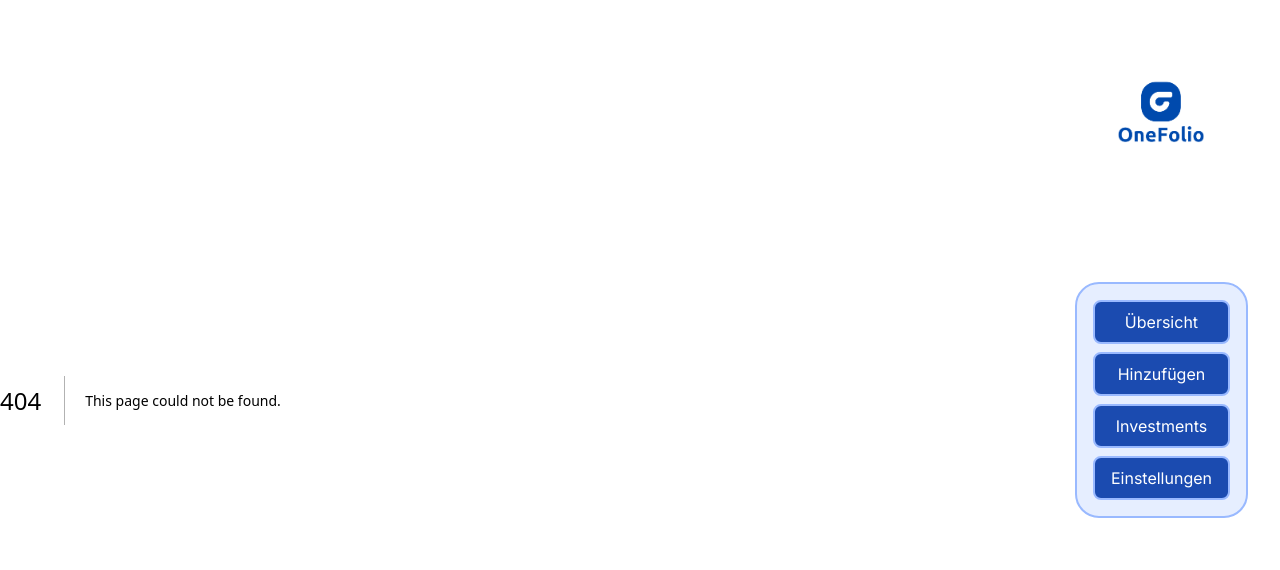
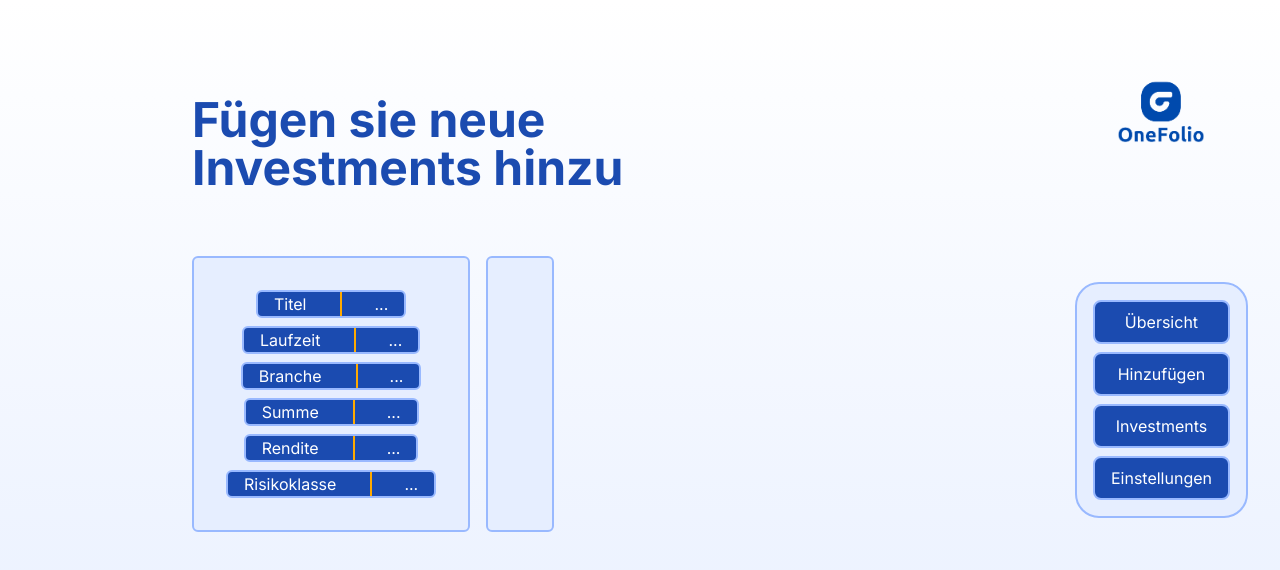
Before and after one commit to luca-engels-eprocessing/OneFolio, a Next.js app: page /addnew in a window 1280 px wide. Before the commit this address had no page. Shown: the top 570 px of the page. Built offline with nearby package versions, Linux system fonts and the light colour scheme.

Commit message:
first Rework for adding new shit to the stuff:::::::: TOOK WAY TO LONK WORKS NOW

```diff
--- /dev/null
+++ b/app/addnew/page.tsx
@@ -0,0 +1,58 @@
+import Table from '@/components/addInvestment/Table'
+import React from 'react'
+
+
+const sList = {
+    Titel: [],
+    Laufzeit: ["1 Jahr", "2 Jahre", "3 Jahre", "4 Jahre", "5 Jahre", "6 Jahre", "7 Jahre", "8 Jahre", "9 Jahre", "10 Jahre", "15 Jahre", "20 Jahre", "25 Jahre", "30 Jahre", "35 Jahre", "40 Jahre", "45 Jahre", "50 Jahre"],
+    Branche: ["Energie", "Technologie", "Immobilien", "Kryptowährung", "Gesundheit", "Finanzen", "Konsum", "Industrie", "Rohstoffe", "Sonstige"],
+    Sparte: ["Solar Energie", "Wind Energie", "Wasser Energie", "Kern Energie"],
+    Aktien: ["Dax", "TecDax", "MDax", "SDax", "Nasdaq", "Dow Jones", "S&P 500"],
+    Anleihen: ["Staatsanleihen", "Unternehmensanleihen", "Hochzinsanleihen", "Mischfonds", "Rentenfonds", "Geldmarktfonds", "Immobilienfonds", "Aktienfonds"],
+    Rohstoffe: ["Edelmetalle", "Rohstoffe", "Immobilien", "Kryptowährungen", "Fonds", "ETFs", "Sparpläne", "Zertifikate", "Optionen", "Kredit", "Konto"],
+    Immobilien: ["Familienhaus", "Mehrfamilienhaus", "Gewerbeimmobilie", "Immobilienfonds"],
+    Kryptowährungen: ["Bitcoin","Etherium","Doge Coin"],
+    Fonds: ["Mischfonds", "Rentenfonds", "Geldmarktfonds", "Immobilienfonds", "Aktienfonds"],
+    Rendite: ["5%", "7%", "10%", "12%", "15%", "20%"],
+}
+const startList = {
+    Titel: [],
+    Laufzeit: ["1 Jahr", "2 Jahre", "3 Jahre", "4 Jahre", "5 Jahre", "6 Jahre", "7 Jahre", "8 Jahre", "9 Jahre", "10 Jahre", "15 Jahre", "20 Jahre", "25 Jahre", "30 Jahre", "35 Jahre", "40 Jahre", "45 Jahre", "50 Jahre"],
+    Branche: {
+        Energie: {
+            Sparte: ["Solar Energie", "Wind Energie", "Wasser Energie", "Kern Energie"]
+        },
+        Technologie: {
+            Sparte: ["Startups", "Software", "Hardware", "Internet", "Künstliche Intelligenz"]
+        },
+        Immobilien: {
+            Sparte: ["Familienhaus", "Mehrfamilienhaus", "Gewerbeimmobilie","Einfamilienhaus", "Wohnung"]
+        },
+        Kryptowährung: {
+            Sparte: ["Bitcoin", "Etherium", "Doge Coin"]
+        },
+        Gesundheit: {
+            Sparte: ["Pharma", "Biotech", "Medizin"]
+        },
+        Finanzen: {
+            Sparte: ["Banken", "Versicherungen", "Fonds"]
+        },
+        Konsum: {
+            Sparte: ["Lebensmittel", "Kleidung", "Technik"]
+        },
+    },
+    Summe:[],
+    Rendite: ["5%", "7%", "10%", "12%", "15%", "20%"],
+    Risikoklasse: ["1", "2", "3", "4", "5"],
+}
+
+function AddNew() {
+  return (
+    <main className="flex h-screen w-screen flex-col gap-16 py-24 pl-48 ">
+        <h1 className={"h1"}>Fügen sie neue Investments hinzu</h1>
+        <Table items={startList}/>
+    </main>
+  )
+}
+
+export default AddNew
--- /dev/null
+++ b/components/addInvestment/Table.tsx
@@ -0,0 +1,81 @@
+"use client"
+import { createKey } from 'next/dist/shared/lib/router/router';
+import React, { useEffect, ReactNode, ReactElement, ReactHTMLElement, useState } from 'react'
+
+type Props = {
+    items: {},
+    setDisplay?: (val: boolean) => void;
+    className?: string;
+}
+
+const Table = (props: Props) => {
+    const [keyButtonList, setkeyButtonList] = useState<ReactNode[]>()
+    const [valueButtonList, setvalueButtonList] = useState<ReactNode[]>()
+    const [displayed, setDisplayed] = useState<boolean>(true)
+    const [modifyableList, setModifyableList] = useState<{}>(props.items)
+
+    const createValueButton = (key: string, value:any, index: number) => {
+        if(typeof value == 'string'){
+            return (
+                <button className='btn-nav rounded-md flex flex-row gap-8 px-4 group h-full w-fit' key={index} onClick={() => {console.log(value, " pressed")}}>
+                    <p>{value}</p>
+                </button>
+            );
+        }
+        else{
+            return (
+                <button className='btn-nav rounded-md flex flex-row gap-8 px-4 group h-full w-fit' key={index} onClick={() => {
+                    console.log("HERE",key)
+                    var list = {...modifyableList,...value}
+                    setModifyableList(list)
+                }}>
+                    <p>{key}</p>
+                </button>
+            )
+        }
+    }
+    const createKeyButton = (key: string, value: any, index: number) => {
+        return (
+            <button className='btn-nav rounded-md flex flex-row gap-8 px-4 group h-full w-fit' key={index} onClick={() => createValueList(key)}>
+                <p>{key}</p>
+                <div className={"border-r-2 w-1 h-full border-accentLight dark:border-accentDark group-hover:border-accentBorderLight group-focus:border-accentBorderLight dark:group-hover:border-accentBorderDark dark:group-focus:border-accentBorderDark"}/>
+                <p>...</p>
+            </button>
+        );
+    }
+
+    const createValueList = (key: string) => {
+        var buttons :ReactNode[] = []
+        {Object.entries(modifyableList[key as keyof typeof modifyableList]).map(([key, value], index) => {
+            buttons.push(createValueButton(key, value, index))
+        })}
+        setvalueButtonList(buttons)
+        setDisplayed(true)
+    }
+
+    useEffect(() => {
+        console.log(modifyableList)
+        var buttons :ReactNode[] = []
+        {Object.entries(modifyableList).map(([key, value], index) => {
+            buttons.push(createKeyButton(key, value, index))
+        })}
+        setkeyButtonList(buttons)
+    }, [modifyableList])
+
+
+
+    return (
+        <div className='flex flex-row gap-4'>
+            <div className={"flex-col flex gap-2 bg-sec border-def p-8 overflow-y-scroll scroll-light dark:scroll-dark rounded-md w-fit items-center "+props.className}>
+                {keyButtonList}
+            </div>
+            {displayed &&
+                <div className={"flex-col flex gap-2 bg-sec border-def p-8 overflow-y-scroll scroll-light dark:scroll-dark rounded-md w-fit items-center "+props.className}>
+                    {valueButtonList}
+                </div>
+            }
+        </div>
+    )
+}
+
+export default Table
```
